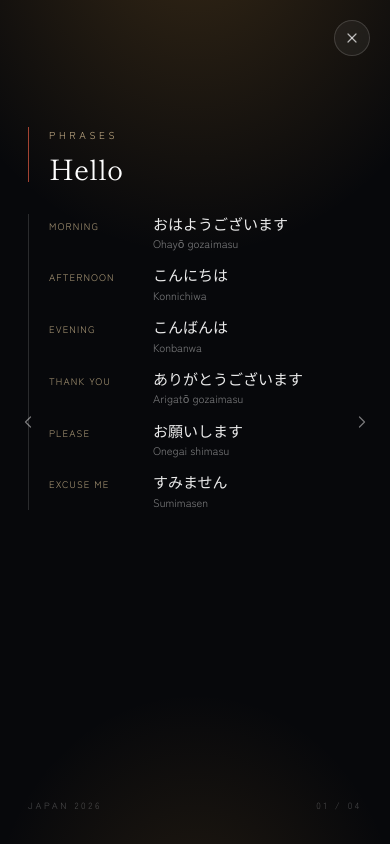
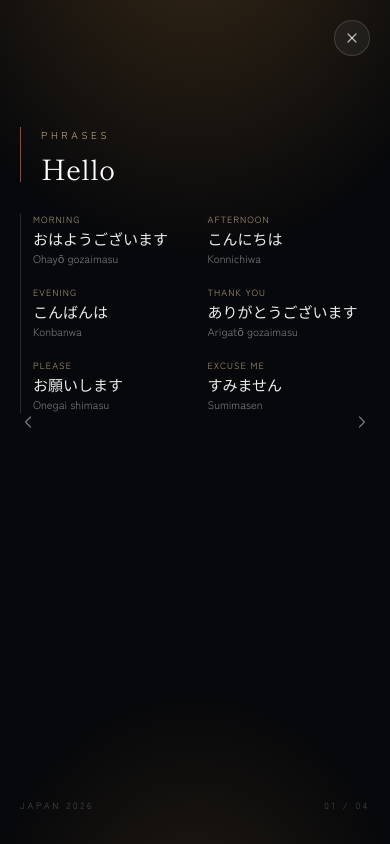
Before and after one commit to Cacody25/japan-trip, a React (Vite) app: page /translate in a window 390 px wide. Both pictures are taken after a click on the button "LOCK SCREEN PHRASES". Shown: the top 844 px of the page. Built offline with nearby package versions, Linux system fonts and the light colour scheme.

Commit message:
Lay phrase lock screens out in two columns.
Keep each English label with its Japanese so a phone screenshot uses the empty space.

```diff
--- a/src/components/PhraseLockScreen.jsx
+++ b/src/components/PhraseLockScreen.jsx
@@ -37,23 +37,19 @@ export default function PhraseLockScreen({ screen, index, total, onClose, onPrev
         style={{ background: `radial-gradient(85% 45% at 50% 110%, ${screen.accent}1f 0%, transparent 62%)` }}
       />
 
-      <div className="relative mx-auto flex h-[100dvh] w-full max-w-[440px] flex-col px-7 pb-8 pt-[15vh]">
+      <div className="relative mx-auto flex h-[100dvh] w-full max-w-[440px] flex-col px-5 pb-8 pt-[15vh]">
         <div className="border-l border-vermilion/70 pl-5">
           <p className="text-[10px] uppercase tracking-[0.36em] text-gold/85">Phrases</p>
           <h2 className="mt-3 font-display text-[28px] leading-none text-white">{screen.title}</h2>
         </div>
 
         <div className="mt-8 flex-1 overflow-hidden">
-          <div className="space-y-3.5 border-l border-white/[0.14] pl-5">
+          <div className="grid grid-cols-2 gap-x-3 gap-y-5 border-l border-white/[0.14] pl-3">
             {screen.lines.map((line) => (
-              <div key={`${screen.id}-${line.en}`} className="flex items-baseline gap-3">
-                <span className="w-[92px] shrink-0 text-[9.5px] uppercase leading-tight tracking-[0.12em] text-gold/75">
-                  {line.en}
-                </span>
-                <span className="min-w-0">
-                  <span className="block text-[15px] leading-snug text-white/92">{line.jp}</span>
-                  <span className="mt-0.5 block text-[11px] leading-snug text-white/45">{line.romaji}</span>
-                </span>
+              <div key={`${screen.id}-${line.en}`} className="min-w-0">
+                <span className="block text-[9px] uppercase leading-tight tracking-[0.12em] text-gold/75">{line.en}</span>
+                <span className="mt-1 block whitespace-nowrap text-[15px] leading-snug text-white/92">{line.jp}</span>
+                <span className="mt-0.5 block text-[11px] leading-snug text-white/45">{line.romaji}</span>
               </div>
             ))}
           </div>
--- a/src/data/phrases.js
+++ b/src/data/phrases.js
@@ -219,8 +219,8 @@ export const phraseLockScreens = [
     lines: [
       { en: "Yes please", jp: "はい、お願いします", romaji: "Hai, onegaishimasu" },
       { en: "No thanks", jp: "大丈夫です", romaji: "Daijōbu desu" },
-      { en: "Card / cash", jp: "カードで / 現金で", romaji: "Kādo de / Genkin de" },
-      { en: "Menu", jp: "メニューをお願いします", romaji: "Menyū o onegaishimasu" },
+      { en: "Card / cash", jp: "カード / 現金", romaji: "Kādo de / Genkin de" },
+      { en: "Menu", jp: "メニューください", romaji: "Menyū kudasai" },
       { en: "Recommend", jp: "おすすめは何ですか", romaji: "Osusume wa nan desu ka" },
       { en: "The bill", jp: "お会計お願いします", romaji: "O-kaikei onegaishimasu" },
     ],
```
